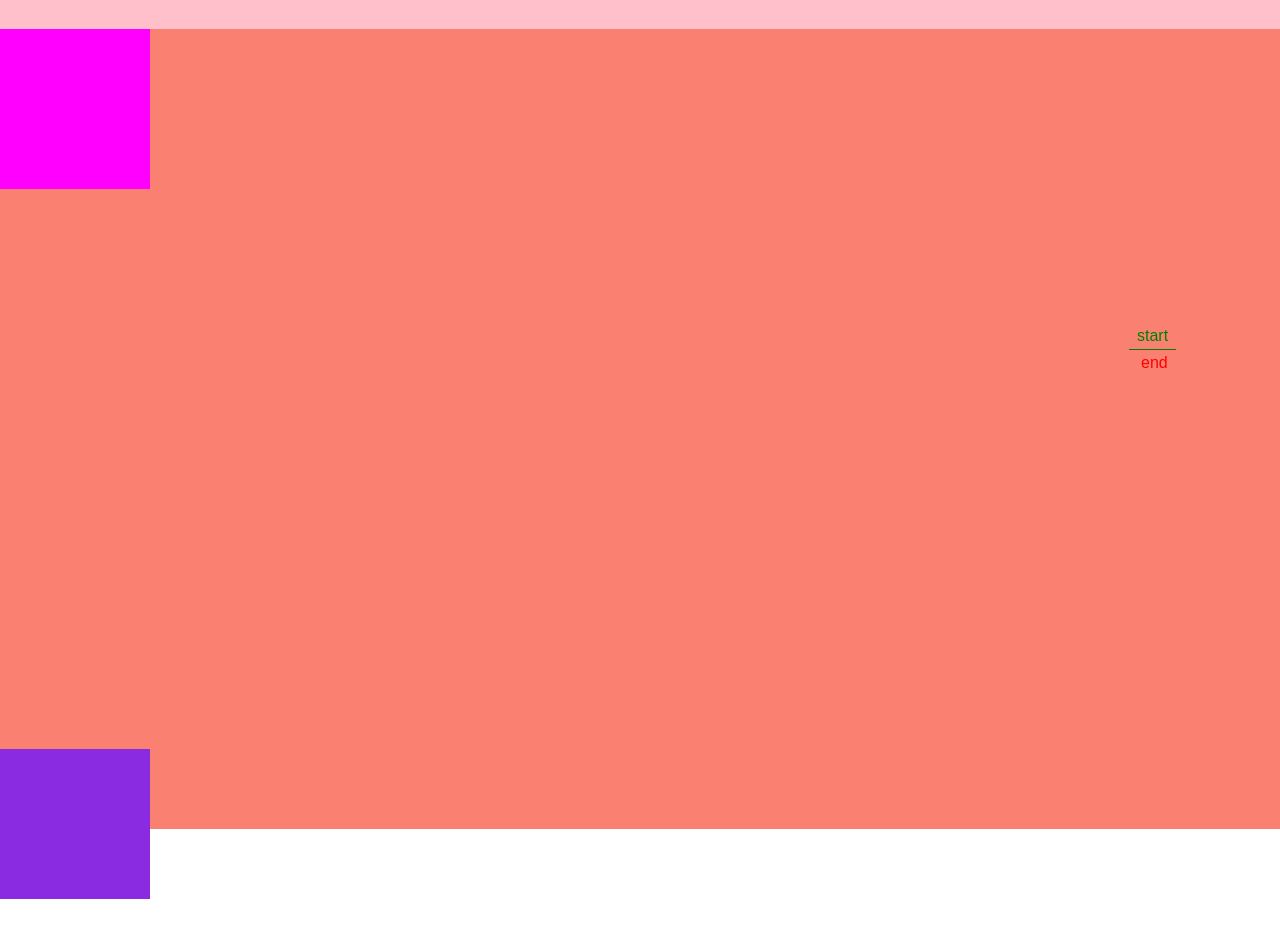
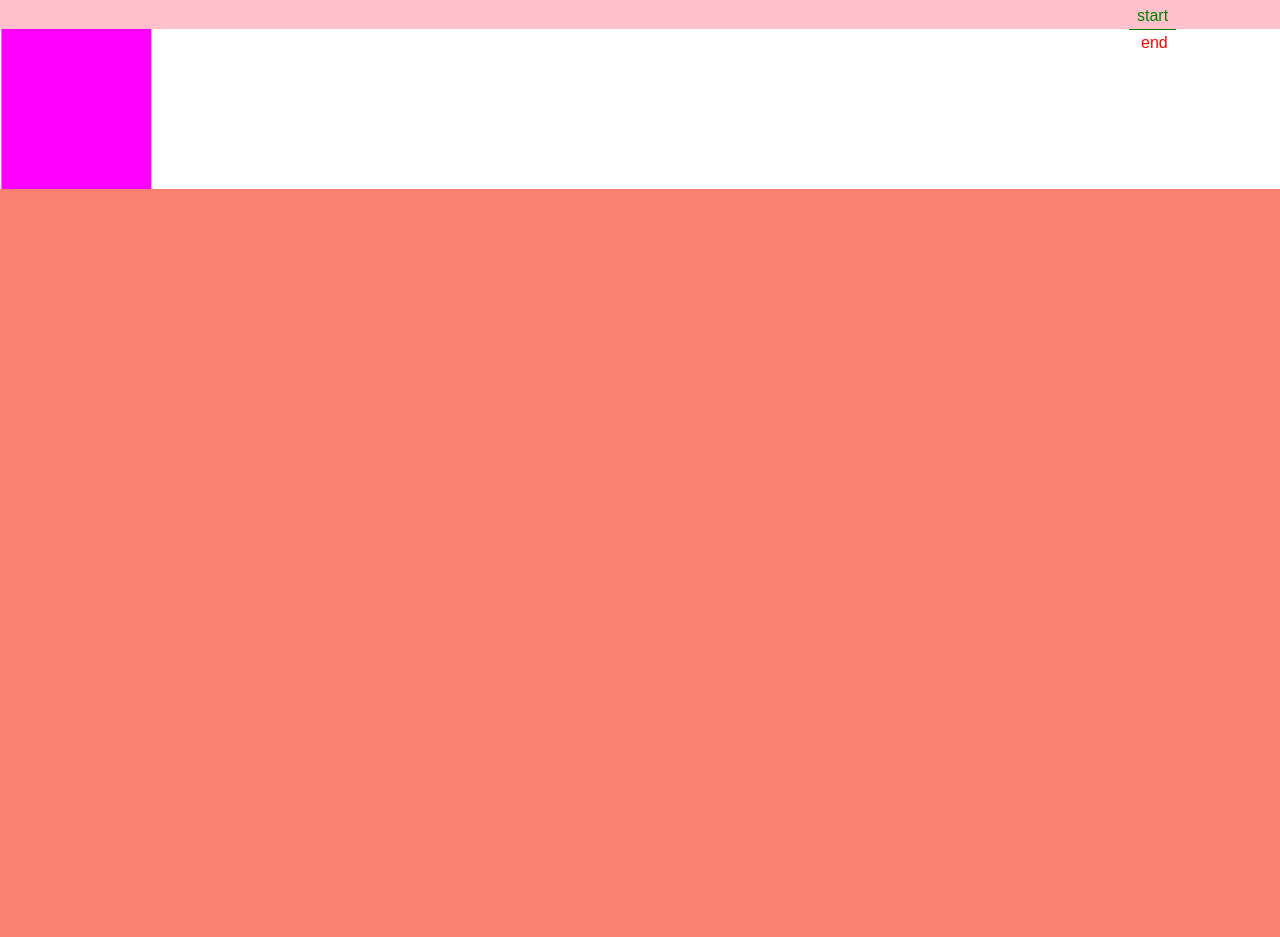
Before and after one commit to KapiteinKattenkwaad/gsap, a plain HTML site: page index.html in a window 1280 px wide. Shown: the part 771-1708 px from the top of the page. Before the commit the page ends 1670 px from the top, so only its background shows below. Drawn offline with nearby package versions, Linux system fonts and the light colour scheme.

Commit message:
timelining

```diff
--- a/app.js
+++ b/app.js
@@ -6,9 +6,9 @@ gsap.to(".square", {
     scale: .6,
     duration: 1,
     scrollTrigger: {
-        trigger: ".square2",
-        start: "top 80%",
-        end: "top 30%",
+        trigger: ".square",
+        start: "top 20%",
+        end: "top 50%",
         pin: ".square", //you can set this to true or give it the name of the value that needs to be pinned
         pinSpacing: true,
         scrub: 4, //if you make this a number, it smoothes it out
@@ -17,6 +17,32 @@ gsap.to(".square", {
     }
 })
 
+const tl = gsap.timeline({
+    scrollTrigger: {
+
+        trigger: ".box",
+        start: "top 80%",
+        end: "top 30%",
+        scrub: 3, //if you make this a number, it smoothes it out
+        markers: true
+    }
+});
+
+tl
+.to(".box", {
+    x:500,
+    duration: 5
+})
+.to(".box", {
+    y: 300,
+    duration: 2
+})
+.to(".box", {
+    x: 0,
+    y: 0,
+    duration: 3
+})
+
 
 
 
--- a/index.html
+++ b/index.html
@@ -7,23 +7,16 @@
     <link rel="stylesheet" href="styles.css">
 </head>
 <body>
-
     <div class="div1">
 
     </div>
-    <div class="div2">
-        <div class="square">
-
-        </div>
-
-
-
-        <div class="square2">
-
-        </div>
-
+    <div class="box">
 
     </div>
+    <div class="div2">
+
+    </div>
+
 
 <script src="https://cdnjs.cloudflare.com/ajax/libs/gsap/3.5.1/gsap.min.js"></script>
 <script src="https://cdnjs.cloudflare.com/ajax/libs/gsap/3.5.1/ScrollTrigger.min.js"></script>
--- a/styles.css
+++ b/styles.css
@@ -15,27 +15,8 @@ body {
     background: salmon;
 }
 
-.square {
+.box {
     width: 150px;
     height: 20vh;
     background: fuchsia;
-
-
 }
-
-.square2 {
-    margin-top: 160px;
-    width: 150px;
-    height: 150px;
-    background: blueviolet;
-}
-
-.red {
-    background: red;
-}
-
-.title {
-    display: flex;
-    justify-content: left;
-    align-items: center;
-}
```
